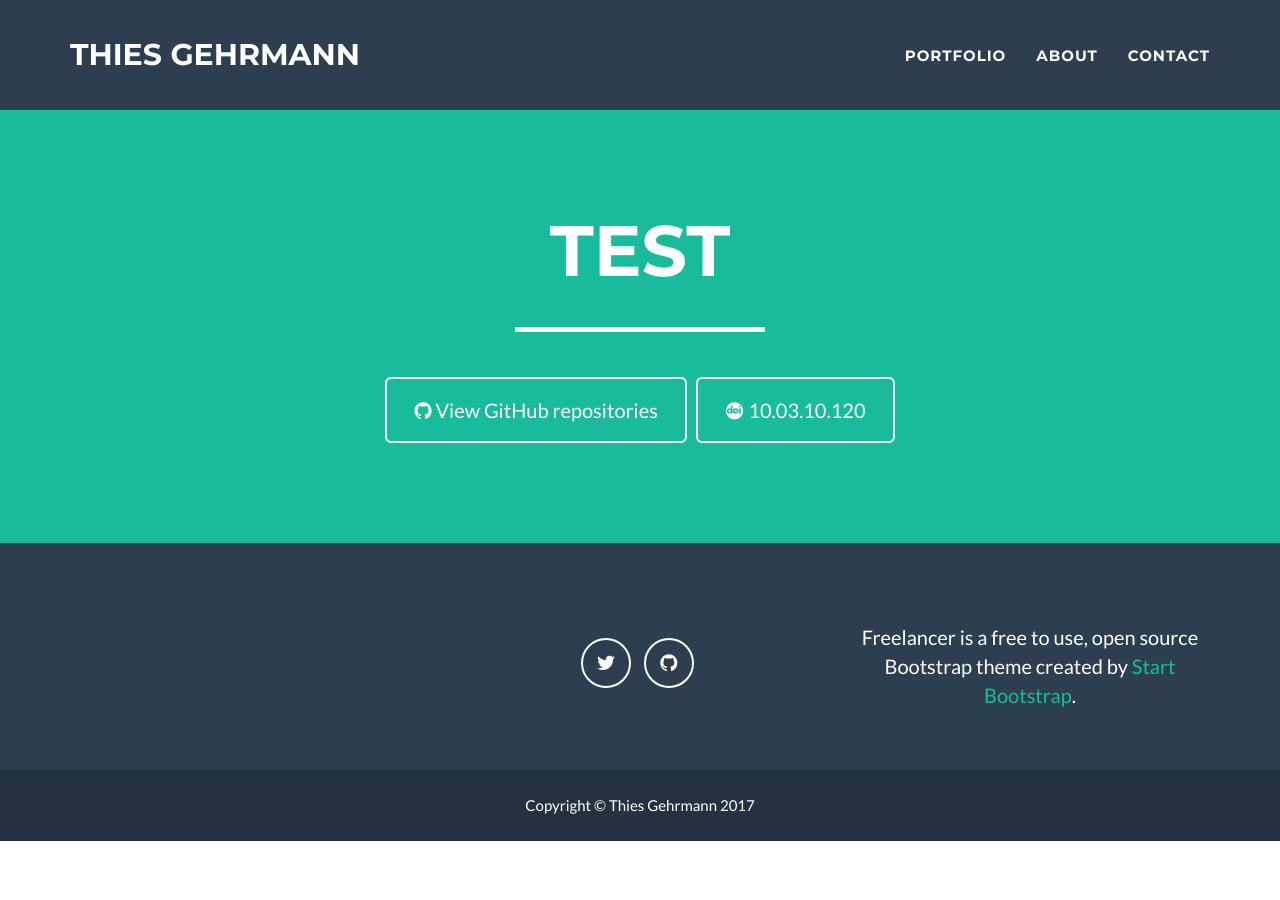
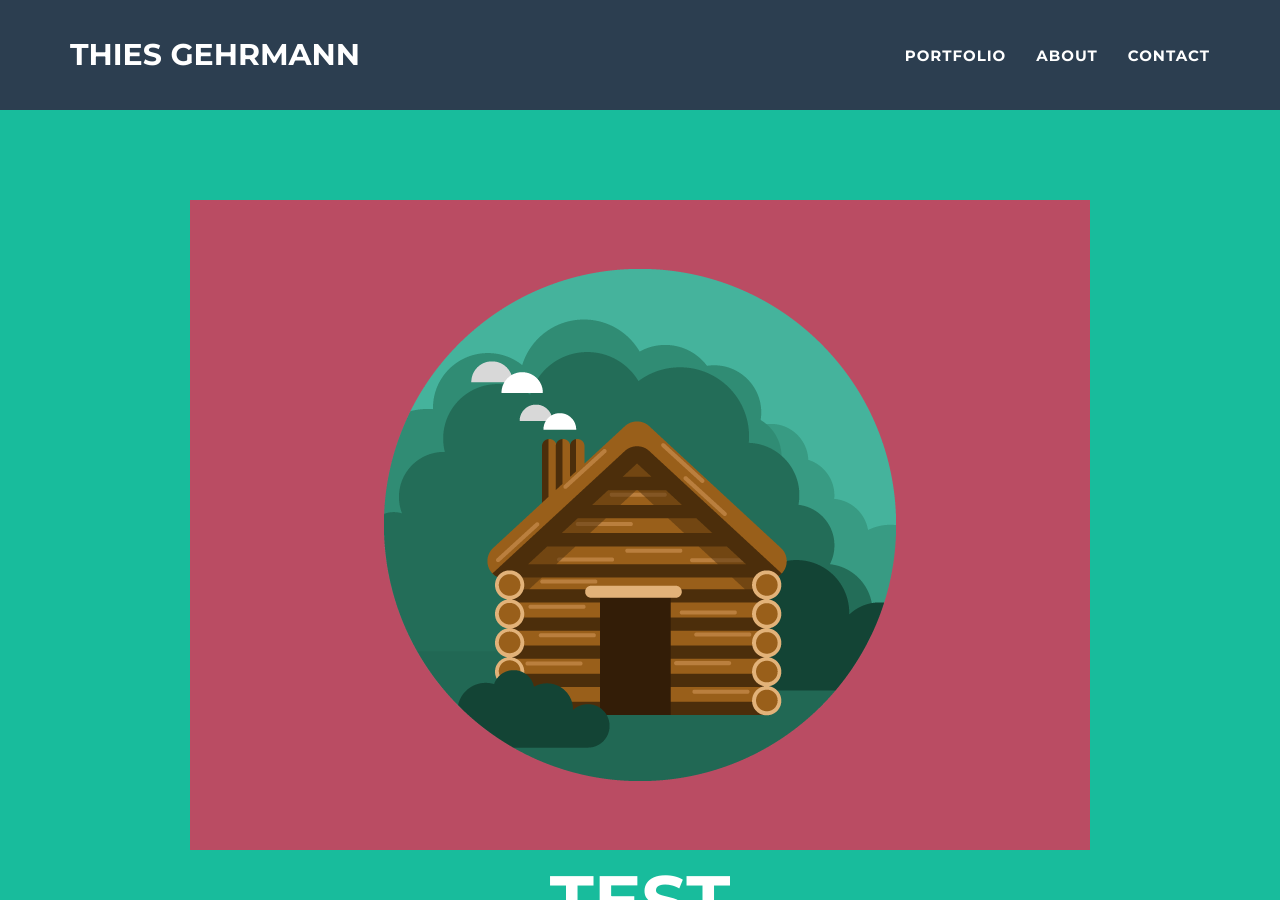
Before and after one commit to thiesgehrmann/thiesgehrmann.github.io, a Jekyll site: the page built from _posts/2014-07-18-project-1.markdown, in a window 1280 px wide and 900 px high. Built offline with Jekyll 4.4.1, drawn with Linux system fonts in a browser that asks for light colours; some web fonts are replaced.

Commit message:
adding post layout

```diff
--- a/_includes/header_post.html
+++ b/_includes/header_post.html
@@ -3,7 +3,7 @@
         <div class="container">
             <div class="row">
                 <div class="col-lg-12">
-                    <img src="{{site.url}}/img/{{ page.img }}" class="img-responsive img-centered" alt="{{ post.alt }}">
+                    <img src="{{site.url}}/img/portfolio/{{ page.img }}" class="img-responsive img-centered" alt="{{ post.alt }}">
                     <div class="intro-text">
                         <span class="name">{{ page.title }}</span>
                         <hr class="star-light">
```
